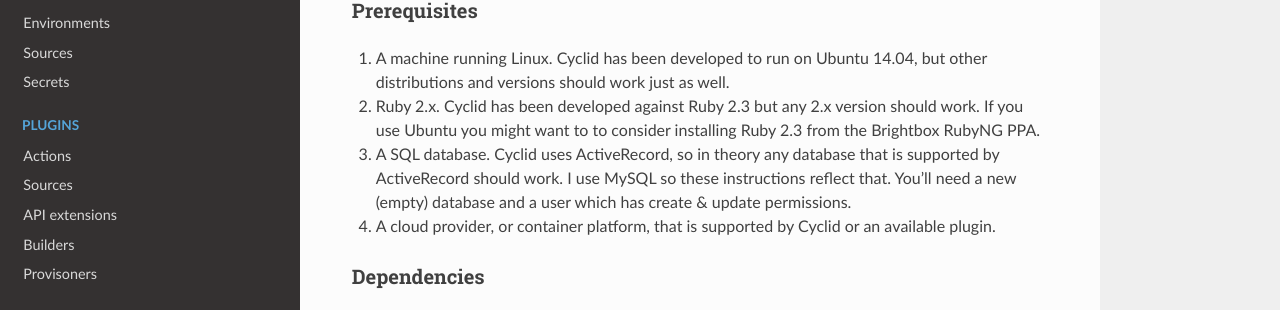
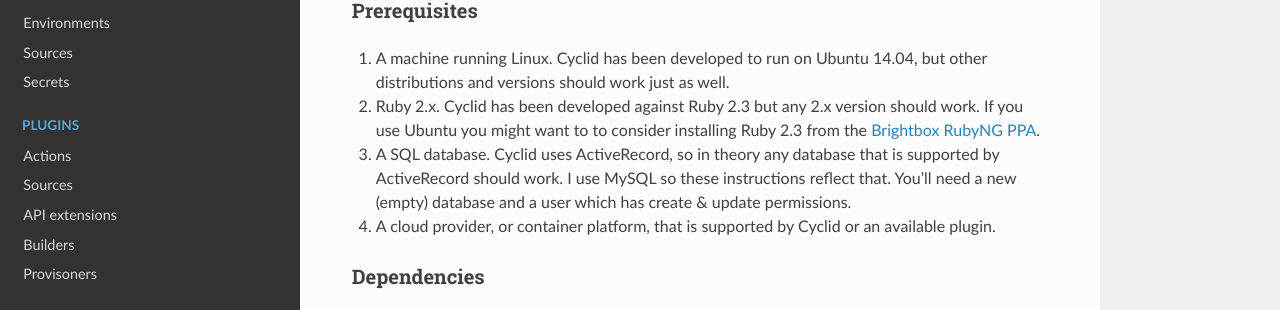
Before and after one commit to Cyclid/Cyclid-docs, a Sphinx documentation site: the page built from docs/server.rst, in a window 1280 px wide and 900 px high. Shown: the part 363-673 px from the top of the window. Built offline with Sphinx 7.4.7 and the Read the Docs theme 2.0.0, drawn with Linux system fonts in a browser that asks for light colours; part of the change alters nothing that is shown.

```diff
--- a/docs/server.rst
+++ b/docs/server.rst
@@ -23,7 +23,7 @@ Prerequisites
    14.04, but other distributions and versions should work just as well.
 #. Ruby 2.x. Cyclid has been developed against Ruby 2.3 but any 2.x
    version should work. If you use Ubuntu you might want to to consider
-   installing Ruby 2.3 from the Brightbox RubyNG PPA.
+   installing Ruby 2.3 from the `Brightbox RubyNG PPA <https://launchpad.net/~brightbox/+archive/ubuntu/ruby-ng>`__.
 #. A SQL database. Cyclid uses ActiveRecord, so in theory any database
    that is supported by ActiveRecord should work. I use MySQL so these
    instructions reflect that. You'll need a new (empty) database and a
```
